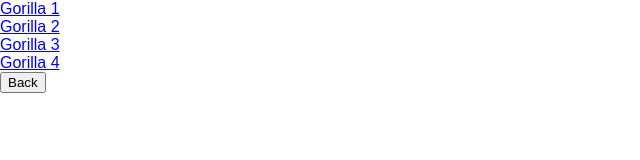
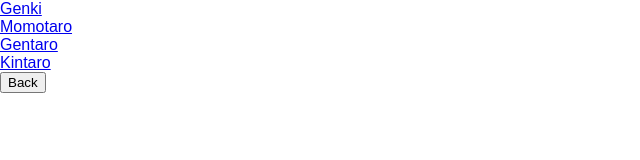
Before and after one commit to rmoreira97/Momotaro-Family, a React (Create React App) app in the folder momo-family-database/: page /gorillas in a window 1280 px wide. Shown: the top 160 px of the page, without its empty margins (0-640 px from the left). Built offline with nearby package versions, Linux system fonts and the light colour scheme.

Commit message:
basic functionaltiy

```diff
--- a/momo-family-database/src/App.js
+++ b/momo-family-database/src/App.js
@@ -12,7 +12,7 @@ function App() {
         <Routes>
           <Route path="/" element={<LandingPage />} />
           <Route path="/gorillas" element={<GorillaSelection />} />
-          <Route path="/gorilla/:id" element={<GorillaProfile />} />
+          <Route path="/momofamily/:id" element={<GorillaProfile />} />
         </Routes>
       </div>
     </Router>
--- a/momo-family-database/src/components/GorillaProfile.js
+++ b/momo-family-database/src/components/GorillaProfile.js
@@ -1,18 +1,25 @@
 import React, { useState, useEffect } from 'react';
-import { Link } from 'react-router-dom';
+import { Link, useParams } from 'react-router-dom';
 
-function GorillaProfile({ match }) {
+function GorillaProfile() {
+  const { id } = useParams();
   const [gorilla, setGorilla] = useState(null);
 
   useEffect(() => {
-    fetch('http://localhost:3001/momoFamily')
+    // Fetch the gorilla data using the `id` from the URL
+    fetch(`http://localhost:3001/momoFamily`)
       .then((response) => response.json())
       .then((data) => {
-        const foundGorilla = data.find((g) => g.ID === match.params.id);
+        console.log('Data from API:', data); // Debug: Log the data
+        const foundGorilla = data.find((g) => g.ID === id); // Use `data` directly
+        console.log('Found Gorilla:', foundGorilla); // Debug: Log the found gorilla
         setGorilla(foundGorilla);
       })
-      .catch((error) => console.error("Error fetching data:", error));
-  }, [match.params.id]);
+      .catch((error) => {
+        console.error("Error fetching data:", error);
+        console.log('Error:', error); // Debug: Log the error
+      });
+  }, [id]);
 
   if (!gorilla) {
     return <div>Loading...</div>;
--- a/momo-family-database/src/components/GorillaSelection.js
+++ b/momo-family-database/src/components/GorillaSelection.js
@@ -4,17 +4,17 @@ import { Link } from 'react-router-dom';
 function GorillaSelection() {
   // Placeholder gorillas for now
   const gorillas = [
-    { id: 1, name: 'Gorilla 1' },
-    { id: 2, name: 'Gorilla 2' },
-    { id: 3, name: 'Gorilla 3' },
-    { id: 4, name: 'Gorilla 4' },
+    { ID: '0079', Name: 'Genki' },
+    { ID: '0091', Name: 'Momotaro' },
+    { ID: '0096', Name: 'Gentaro' },
+    { ID: '0103', Name: 'Kintaro' },
   ];
 
   return (
     <div>
       {gorillas.map((gorilla) => (
-        <Link key={gorilla.id} to={`/gorilla/${gorilla.id}`}>
-          <div>{gorilla.name}</div>
+        <Link key={gorilla.ID} to={`/momofamily/${gorilla.ID}`}>
+          <div>{gorilla.Name}</div>
         </Link>
       ))}
       <Link to="/">
```
